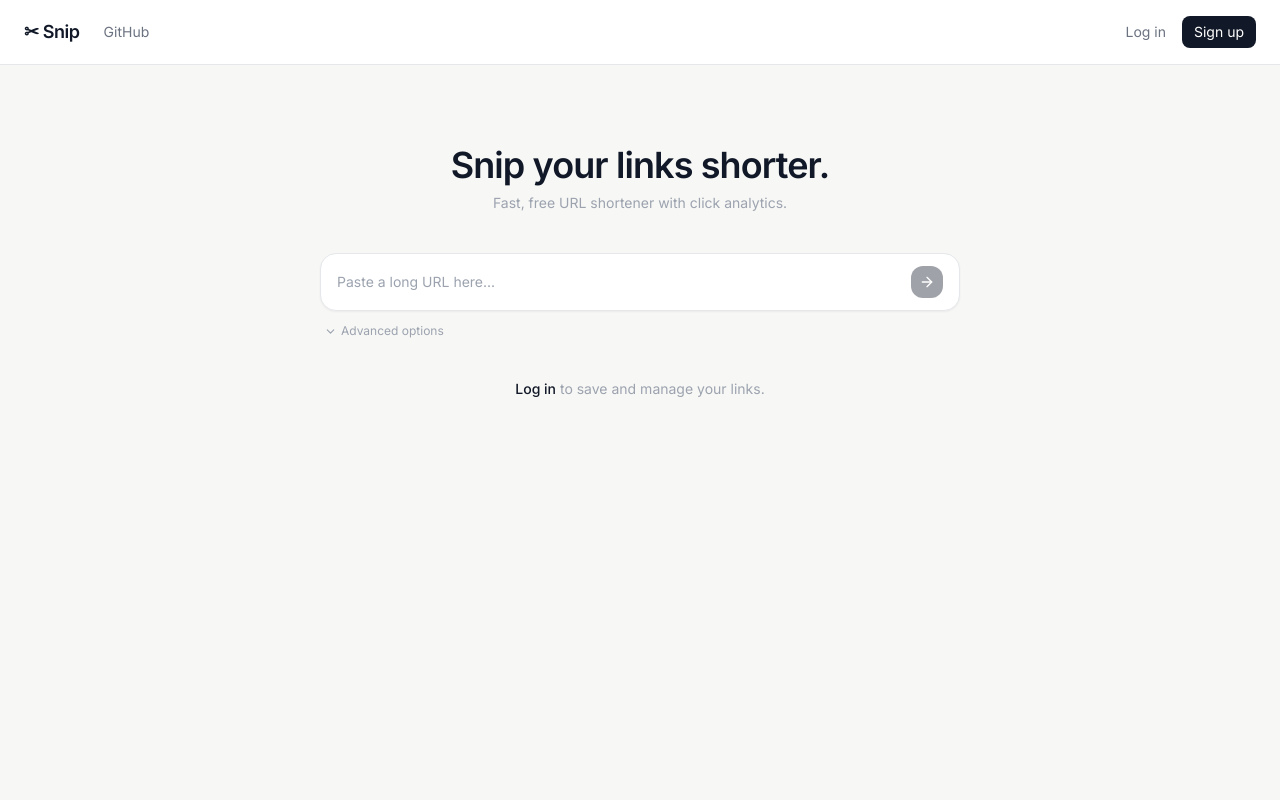
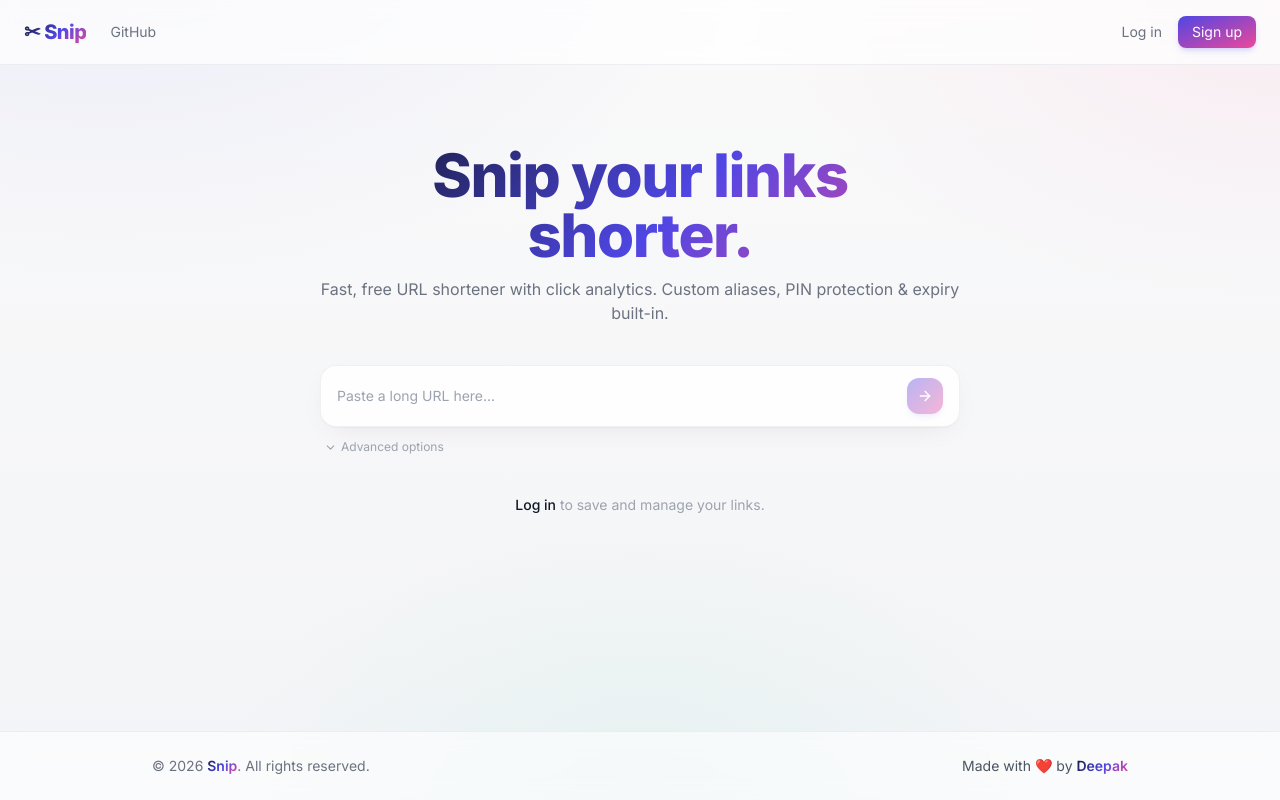
Before and after one commit to deepak-manuja/url-shortener, a React (Vite) app in the folder frontend/: page / in a window 1280 px wide. Built offline with nearby package versions, Linux system fonts and the light colour scheme.

Commit message:
"Minor UI changes"

```diff
--- a/frontend/src/App.jsx
+++ b/frontend/src/App.jsx
@@ -327,15 +327,15 @@ function Home() {
   return (
     <>
     <div className="max-w-2xl mx-auto px-4 pt-20 pb-12">
-      <h1 className="text-4xl font-semibold text-gray-900 text-center mb-2 tracking-tight">
+      <h1 className="text-5xl sm:text-6xl font-extrabold text-center mb-3 tracking-tight brand-gradient leading-[1.05]">
         Snip your links shorter.
       </h1>
-      <p className="text-center text-gray-400 text-sm mb-10">
-        Fast, free URL shortener with click analytics.
+      <p className="text-center text-gray-500 text-base mb-10">
+        Fast, free URL shortener with click analytics. Custom aliases, PIN protection & expiry built-in.
       </p>
 
       <form onSubmit={handleSubmit}>
-        <div className="flex items-center gap-2 bg-white border border-gray-200 rounded-2xl px-4 py-3 shadow-sm">
+        <div className="flex items-center gap-2 card-elevated rounded-2xl px-4 py-3 focus-within:ring-2 focus-within:ring-indigo-200 transition-all">
           <input
             type="text"
             value={url}
@@ -346,7 +346,7 @@ function Home() {
           <button
             type="submit"
             disabled={loading || !url.trim()}
-            className="p-2 rounded-xl bg-gray-900 text-white hover:bg-gray-700 transition-colors disabled:opacity-40"
+            className="p-2.5 rounded-xl bg-gradient-to-br from-indigo-600 to-pink-500 text-white hover:opacity-90 transition-all shadow-md shadow-indigo-500/20 disabled:opacity-40"
           >
             <ArrowRight size={16} />
           </button>
@@ -761,12 +761,12 @@ export default function App() {
   };
 
   return (
-    <div className="min-h-screen bg-[#f7f7f5] font-sans">
+    <div className="min-h-screen font-sans flex flex-col">
       <Toaster position="top-right" toastOptions={{ style: { fontSize: "14px" } }} />
 
-      <nav className="flex items-center justify-between px-6 py-4 border-b border-gray-200 bg-white">
+      <nav className="flex items-center justify-between px-6 py-4 border-b border-gray-200/70 bg-white/70 backdrop-blur sticky top-0 z-40">
         <div className="flex items-center gap-6">
-          <Link to="/" className="text-lg font-semibold tracking-tight text-gray-900">✂ Snip</Link>
+          <Link to="/" className="text-xl font-extrabold tracking-tight brand-gradient">✂ Snip</Link>
           <a
             href="https://github.com/deepak-manuja"
             target="_blank"
@@ -798,7 +798,7 @@ export default function App() {
               </Link>
               <Link
                 to="/signup"
-                className="text-sm bg-gray-900 text-white px-3 py-1.5 rounded-lg hover:bg-gray-700 transition-colors"
+                className="text-sm bg-gradient-to-br from-indigo-600 to-pink-500 text-white px-3.5 py-1.5 rounded-lg hover:opacity-90 transition-all shadow-md shadow-indigo-500/20"
               >
                 Sign up
               </Link>
@@ -807,6 +807,7 @@ export default function App() {
         </div>
       </nav>
 
+      <main className="flex-1">
         <Routes>
           <Route path="/" element={<Home />} />
           <Route path="/login" element={<Login />} />
@@ -814,6 +815,26 @@ export default function App() {
           <Route path="/analytics/:code" element={<Analytics />} />
           <Route path="/:code" element={<Redirect />} />
         </Routes>
+      </main>
+
+      <footer className="mt-12 border-t border-gray-200/70 bg-white/60 backdrop-blur">
+        <div className="max-w-5xl mx-auto px-6 py-6 flex flex-col sm:flex-row items-center justify-between gap-3">
+          <p className="text-sm text-gray-500">
+            &copy; {new Date().getFullYear()} <span className="font-semibold brand-gradient">Snip</span>. All rights reserved.
+          </p>
+          <p className="text-sm text-gray-600">
+            Made with <span className="heart-beat text-pink-500" aria-label="love">❤️</span> by{" "}
+            <a
+              href="https://github.com/deepak-manuja"
+              target="_blank"
+              rel="noreferrer"
+              className="font-semibold brand-gradient hover:underline"
+            >
+              Deepak
+            </a>
+          </p>
+        </div>
+      </footer>
     </div>
   );
 }
--- a/frontend/src/index.css
+++ b/frontend/src/index.css
@@ -1,8 +1,57 @@
+@import url('https://fonts.googleapis.com/css2?family=Inter:wght@400;500;600;700;800&display=swap');
+
 @tailwind base;
 @tailwind components;
 @tailwind utilities;
 
+:root {
+  --bg-1: #f7f7f5;
+  --bg-2: #eef1f6;
+  --accent: #4f46e5;
+  --accent-2: #ec4899;
+}
+
+html, body, #root {
+  min-height: 100%;
+}
+
 body {
-  background-color: #f7f7f5;
   color: #1a1a1a;
+  font-family: 'Inter', system-ui, sans-serif;
+  background:
+    radial-gradient(1100px 600px at 8% -10%, rgba(99,102,241,0.10), transparent 60%),
+    radial-gradient(900px 500px at 100% 0%, rgba(236,72,153,0.08), transparent 60%),
+    radial-gradient(700px 500px at 50% 100%, rgba(16,185,129,0.06), transparent 60%),
+    linear-gradient(180deg, #fafafa 0%, #f3f4f7 100%);
+  background-attachment: fixed;
+  -webkit-font-smoothing: antialiased;
 }
+
+/* Subtle elevated card style helper */
+.card-elevated {
+  background: rgba(255,255,255,0.85);
+  backdrop-filter: saturate(140%) blur(8px);
+  border: 1px solid rgba(15,23,42,0.06);
+  box-shadow: 0 1px 2px rgba(15,23,42,0.04), 0 8px 30px -12px rgba(15,23,42,0.10);
+}
+
+.brand-gradient {
+  background: linear-gradient(135deg, #111827 0%, #4f46e5 55%, #ec4899 100%);
+  -webkit-background-clip: text;
+  background-clip: text;
+  color: transparent;
+}
+
+.heart-beat {
+  display: inline-block;
+  animation: heartBeat 1.4s ease-in-out infinite;
+}
+@keyframes heartBeat {
+  0%, 100% { transform: scale(1); }
+  20% { transform: scale(1.18); }
+  40% { transform: scale(0.96); }
+  60% { transform: scale(1.1); }
+}
+
+/* Polish primary buttons slightly without breaking existing classes */
+button, a { -webkit-tap-highlight-color: transparent; }
```
Lines whose indentation alone changed are shown as unchanged.
